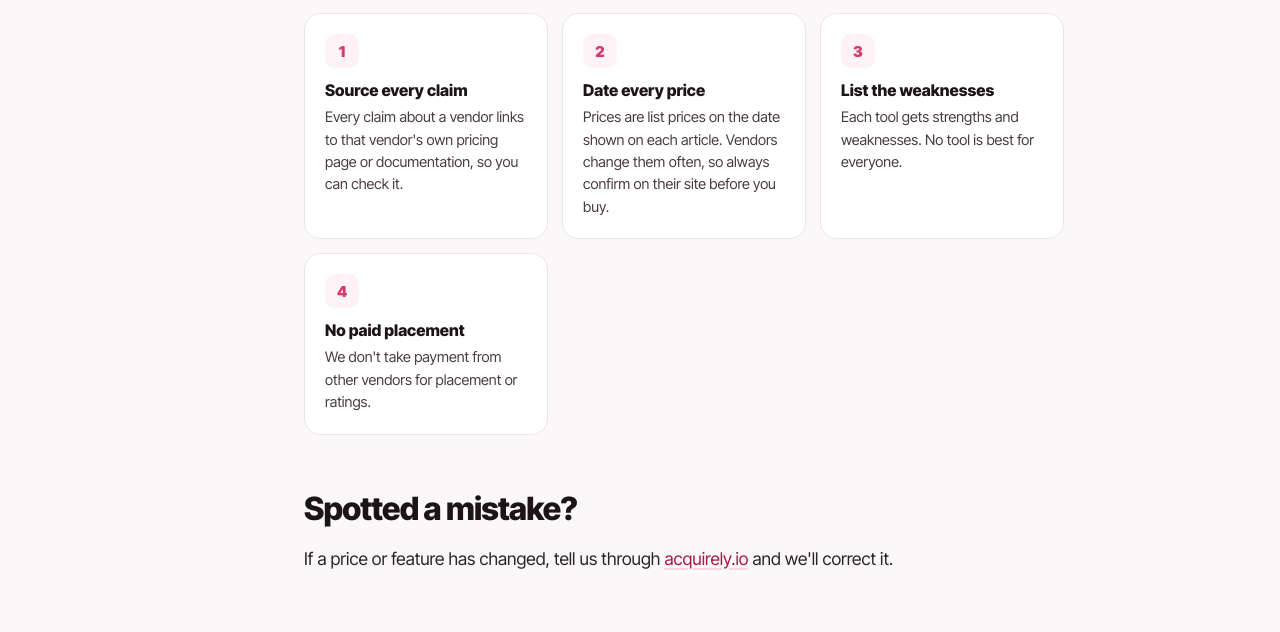
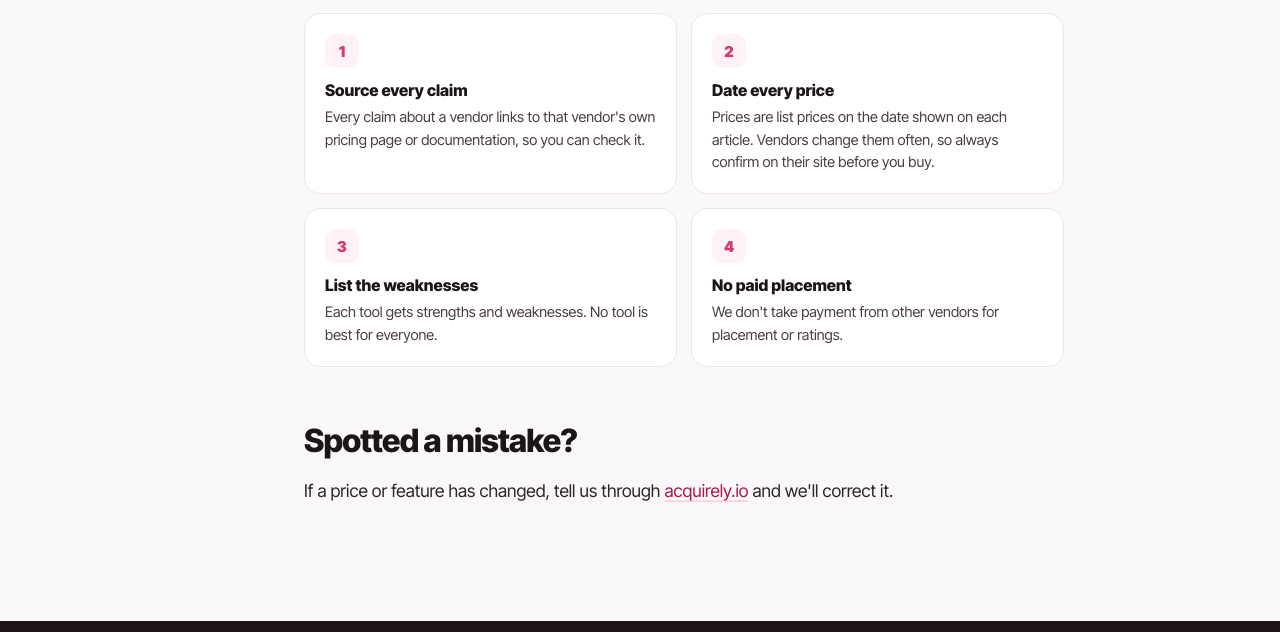
Before and after one commit to acquirelyio/coldemailreview, a plain HTML site: page about/index.html in a window 1280 px wide. Shown: the part 691-1323 px from the top of the page. Drawn offline with Linux system fonts and the light colour scheme; no server answers.

Commit message:
auto: assets/site.css

```diff
--- a/assets/site.css
+++ b/assets/site.css
@@ -280,7 +280,7 @@ h3{font:800 20px/1.25 var(--sans)}
 .endq{margin-top:56px;background:#fff;border:1px solid var(--rule);border-radius:22px;padding:30px;box-shadow:var(--sh);font-family:var(--sans)}
 .endq>h2{margin:0 0 6px!important;font-size:26px!important}
 .endq>p{color:var(--mut);font-size:15.5px;margin:0 0 20px}
-.cards3{display:grid;grid-template-columns:repeat(3,1fr);gap:14px;margin:8px 0 0}
+.cards3{display:grid;grid-template-columns:repeat(2,1fr);gap:14px;margin:8px 0 0}
 .cards3 div{background:#fff;border:1px solid var(--rule);border-radius:16px;padding:20px}
 .cards3 b{display:block;font:800 16px var(--sans);margin:12px 0 6px;color:var(--ink)}
 .cards3 p{margin:0;font-size:14.5px;line-height:1.55;color:var(--ink2)}
```
